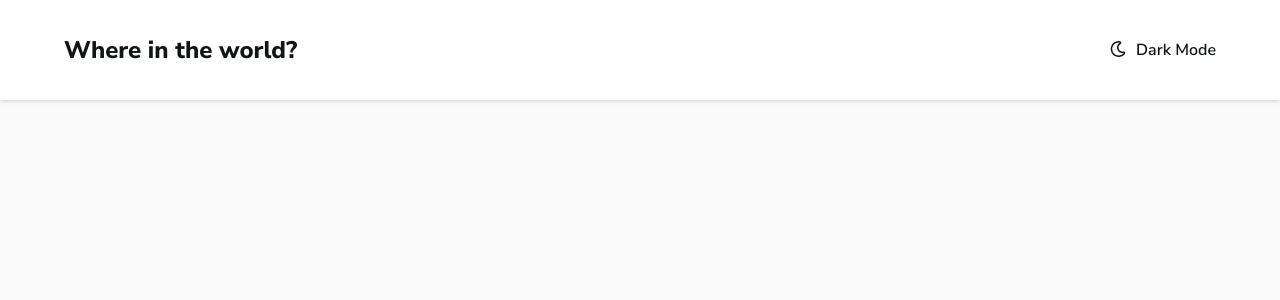
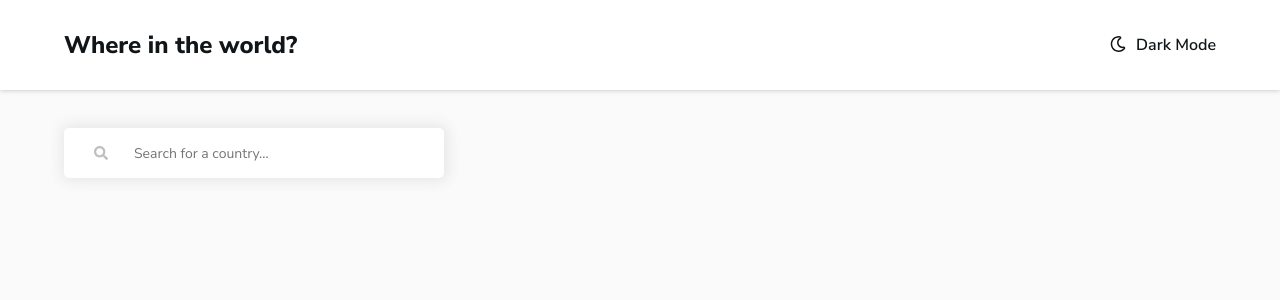
Before and after one commit to flordutari/countries-api-challenge, a React (Create React App) app: page / in a window 1280 px wide. Shown: the top 300 px of the page. Built offline with nearby package versions, Linux system fonts and the light colour scheme.

Commit message:
Add main and searchbar components

```diff
--- a/src/App.scss
+++ b/src/App.scss
@@ -1,4 +1,3 @@
-
 @import './variables.scss';
 
 * {
@@ -14,9 +13,14 @@ html, body {
 	padding: 0;
 }
 
+input, textarea, select {
+	font-family: inherit;
+	font-size: inherit;
+}
+
 .root, .App {
   	height: 100%;
-}
+	font-family: $primary-font;
 
 	header {
 		align-items: center;
@@ -24,7 +28,7 @@ header {
 		color: $darkest-blue;
 		display: flex;
 		font-weight: $font-regular;
-	height: 100px;
+		height: 90px;
 		justify-content: space-between;
 		padding: 1% 5%;
 		box-shadow: 0 0 5px 0 rgb(0 0 5 / 25%);
@@ -40,10 +44,57 @@ header {
 		}
 	}
 
+	.main {
+		padding: 1% 5%;
+		margin-top: 2%;
+		font-size: 14px;
+
+		.button {
+			border: 0;
+			border-radius: 5px;
+			box-shadow: 1px 0px 14px 3px $gray;
+			-webkit-box-shadow: 1px 0px 14px 3px $gray;
+			height: 50px;
+			width: 100%;
+		}
+
+		.input-container {
+			padding-bottom: 1em;
+			position: relative;
+			width: 33%;
+
+			input {
+				padding-left: 70px !important;
+			}
+
+			i {
+				align-items: center;
+				color: $mid-gray;
+				display: flex;
+				padding-left: 30px;
+				pointer-events: none;
+				position: absolute;
+
+				svg {
+					height: 50px;
+				}
+			}
+		}
+	}
+
 	@media (max-width: 600px) {
 		header {
 			.title {
 				font-size: 16px;
 			}
 		}
+
+		.main {
+			margin-top: 5%;
+
+			.input-container {
+				width: 100%;
 			}
+		}
+	}
+}
--- a/src/App.tsx
+++ b/src/App.tsx
@@ -1,10 +1,12 @@
 import './App.scss';
 import { Header } from './components/Header';
+import { Main } from './components/Main';
 
 function App() {
 	return (
 		<div className="App">
 			<Header />
+			<Main />
 		</div>
 	);
 }
--- a/src/_variables.scss
+++ b/src/_variables.scss
@@ -6,6 +6,8 @@ $dark-blue: hsl(209, 23%, 22%);
 $very-dark-blue: hsl(207, 26%, 17%);
 $darkest-blue: hsl(200, 15%, 8%);
 $dark-gray: hsl(0, 0%, 52%);
+$mid-gray: hsl(0, 0%, 75%);
+$gray: hsl(0, 0%, 90%);
 $light-gray: hsl(0, 0%, 98%);
 $white: hsl(0, 0%, 100%);
 
--- /dev/null
+++ b/src/components/Main.tsx
@@ -0,0 +1,10 @@
+import React from 'react';
+import { SearchBar } from './SearchBar';
+
+export const Main = () => {
+    return (
+        <main className="main">
+            <SearchBar />
+        </main>
+    )
+}
--- /dev/null
+++ b/src/components/SearchBar.tsx
@@ -0,0 +1,12 @@
+import React from 'react';
+import { FontAwesomeIcon } from '@fortawesome/react-fontawesome';
+import { faSearch } from '@fortawesome/free-solid-svg-icons';
+
+export const SearchBar = () => {
+    return (
+        <div className="input-container">
+            <i><FontAwesomeIcon icon={faSearch}/></i>
+            <input type="text" className="button" placeholder="Search for a country..."/>
+        </div>
+    )
+}
```
Lines whose indentation alone changed are shown as unchanged.
